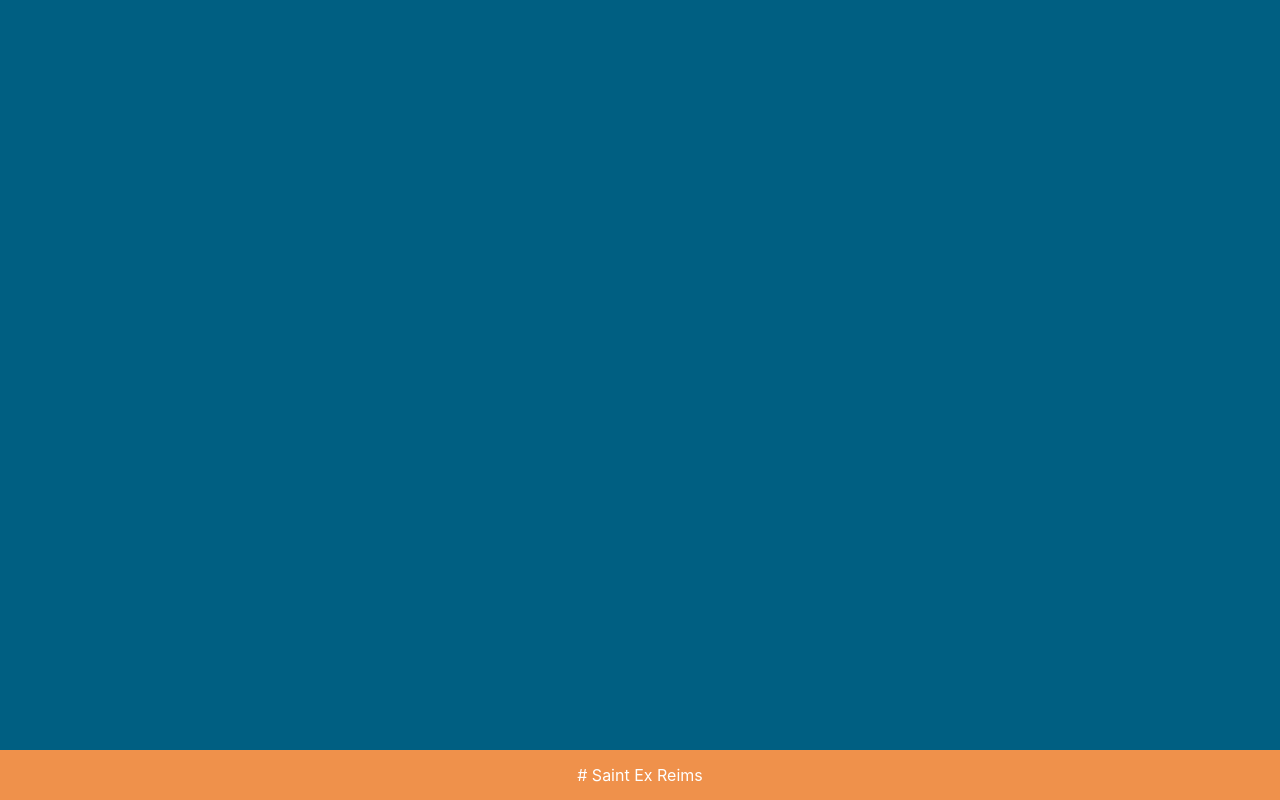
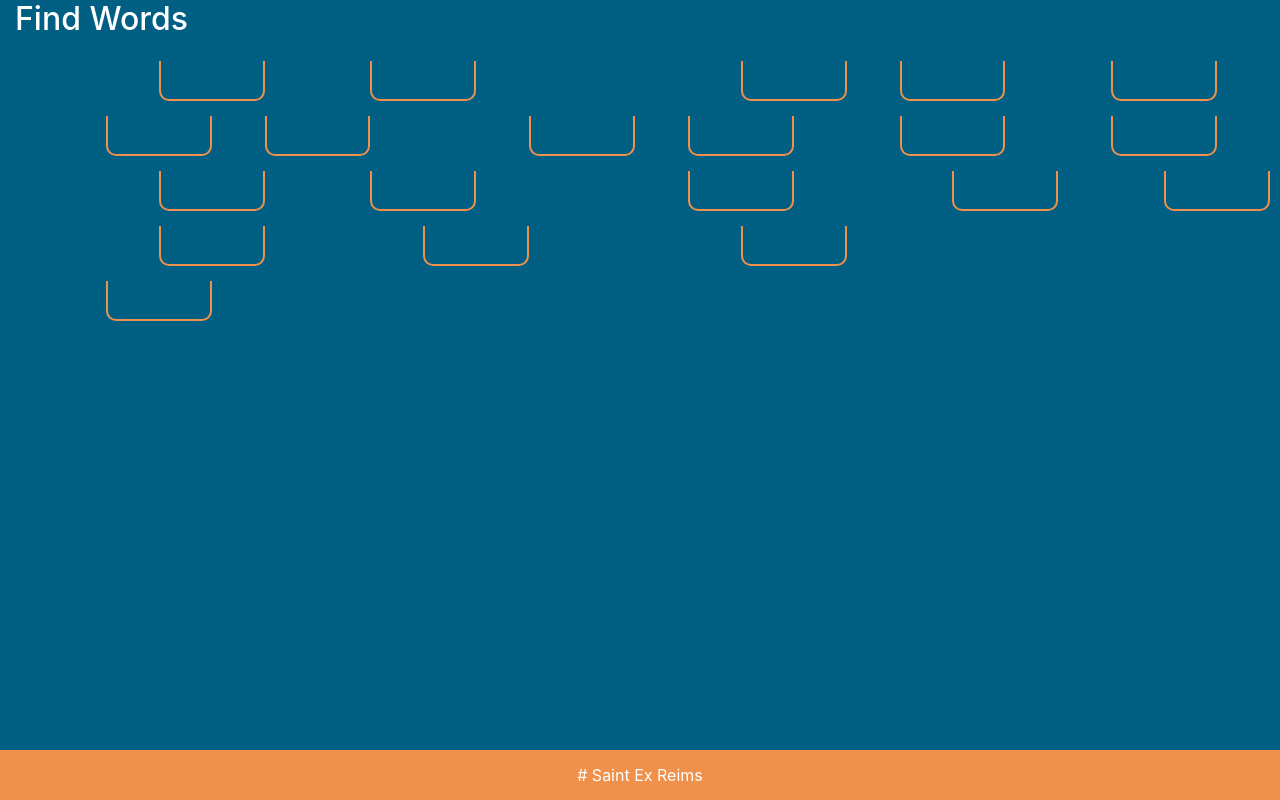
Before and after one commit to WildCodeSchool/reims-0918-js-hackathon-2-ffm, a React (Create React App) app in the folder front/: page /jeu-trouver-saint-ex in a window 1280 px wide. Built offline with nearby package versions, Linux system fonts and the light colour scheme.

Commit message:
créer FindWord

```diff
--- a/front/src/App.js
+++ b/front/src/App.js
@@ -7,6 +7,7 @@ import Footer from "./components/Footer";
 import Home from "./components/Home";
 import Dashboard from "./components/Dashboard";
 import PumpItUp from "./components/PumpItUp";
+import FindWords from "./components/FindWords";
 
 class App extends Component {
   render() {
@@ -16,6 +17,7 @@ class App extends Component {
           <Route exact path="/" component={Home} />
           <Route path="/tableau-de-jeux" component={Dashboard} />
           <Route path="/jeu-pump-it-up" component={PumpItUp} />
+          <Route path="/jeu-trouver-saint-ex" component={FindWords} />
         </Switch>
         <Footer />
       </Container>
--- /dev/null
+++ b/front/src/components/FindWords.css
@@ -0,0 +1,30 @@
+.case_letter {
+  height: 40px;
+  display: block;
+  position: relative;
+  margin-top: 15px;
+  border-right: 2px solid #ef914b;
+  border-left: 2px solid #ef914b;
+  border-bottom: 2px solid #ef914b;
+  border-bottom-left-radius: 10px;
+  border-bottom-right-radius: 10px;
+  cursor: pointer;
+}
+.case_letter_remplissage {
+  background-color: #ef914b;
+  width: 100%;
+  height: 0;
+  position: absolute;
+  left: 0;
+  bottom: 0;
+  transition: all 0.5s;
+  border-bottom-left-radius: 8px;
+  border-bottom-right-radius: 8px;
+  overflow: hidden;
+  font-family: "cobolbold";
+}
+.case_letter:active .case_letter_remplissage {
+  height: 100%;
+  -webkit-box-shadow: inset 0 1px 1px 0 #000;
+  box-shadow: inset 0 1px 1px 0 #000;
+}
--- /dev/null
+++ b/front/src/components/FindWords.js
@@ -0,0 +1,105 @@
+import React, { Component } from "react";
+import { Row, Col } from "reactstrap";
+import "./FindWords.css";
+
+export class FindWords extends Component {
+  constructor(props) {
+    super(props);
+    this.state = {
+      case_letters: { first: [], second: [] },
+      letters: ["a", "i", "n", "t", "E"],
+      position_letter: []
+    };
+  }
+  case_letters = [];
+
+  getRandomNumber = length => Math.floor(Math.random() * Math.floor(length));
+
+  generate_place_letter() {
+    let oneCard = 0;
+    const deck = [];
+    const listNumberRandom = [];
+    for (let i = 0; i < 5; i++) {
+      const randomN = this.getRandomNumber(20);
+      if (!listNumberRandom.includes(randomN)) {
+        oneCard = randomN;
+        listNumberRandom.push(randomN);
+        deck.push({ letter: this.state.letters[i], position: randomN });
+      } else {
+        i--;
+      }
+    }
+    return deck;
+  }
+  componentDidMount() {
+    const position_letter = this.generate_place_letter();
+    for (let i = 0; i < 20; i++) {
+      const letter = position_letter.filter(letter => {
+        return letter.position === i;
+      });
+      console.log(letter);
+      const currentLetter = letter[0]
+        ? {
+            offset: Math.ceil(Math.random() * Math.floor(3)),
+            letter: letter[0].letter
+          }
+        : {
+            offset: Math.ceil(Math.random() * Math.floor(3))
+          };
+      this.case_letters = [...this.case_letters, currentLetter];
+    }
+    this.setState({
+      case_letters: {
+        first: this.case_letters.slice(0, 10),
+        second: this.case_letters.slice(10)
+      },
+      position_letter
+    });
+    console.log(position_letter);
+  }
+  render() {
+    return (
+      <div>
+        <h2>Find Words</h2>
+        {this.case_letters.length > 1 ? (
+          <Row style={{ paddingRight: "10px" }}>
+            <Col xs="12" sm="6">
+              <Row>
+                {this.state.case_letters.first.map((letter, index) => (
+                  <Col
+                    xs={{ size: "2", offset: letter.offset }}
+                    className="case_letter"
+                    key={index}
+                  >
+                    <div className="case_letter_remplissage text-center">
+                      <h2>{letter.letter ? letter.letter : ""}</h2>
+                    </div>
+                  </Col>
+                ))}
+              </Row>
+            </Col>
+            <Col xs="12" sm="6">
+              <Row>
+                {this.state.case_letters.second.map((letter, index) => (
+                  <Col
+                    xs={{ size: "2", offset: letter.offset }}
+                    className="case_letter"
+                    key={index}
+                  >
+                    <div className="case_letter_remplissage text-center">
+                      <h2>{letter.letter ? letter.letter : ""}</h2>
+                    </div>
+                  </Col>
+                ))}
+              </Row>
+            </Col>
+          </Row>
+        ) : (
+          <p>non</p>
+        )}
+      </div>
+    );
+  }
+}
+
+export default FindWords;
--- a/front/src/components/PumpItUp.js
+++ b/front/src/components/PumpItUp.js
@@ -87,7 +87,8 @@ class PumpItUp extends Component {
                 backgroundImage: `url(${balloon})`,
                 backgroundSize: "cover",
                 width: `${pumpItUp.score * 2.5}px`,
-                height: `${pumpItUp.score * 2.5}px`
+                height: `${pumpItUp.score * 2.5}px`,
+                transition: "1.5s"
               }}
             >
               <img
```
Also changed, not shown: front/src/index.js (+7 -5 lines).
